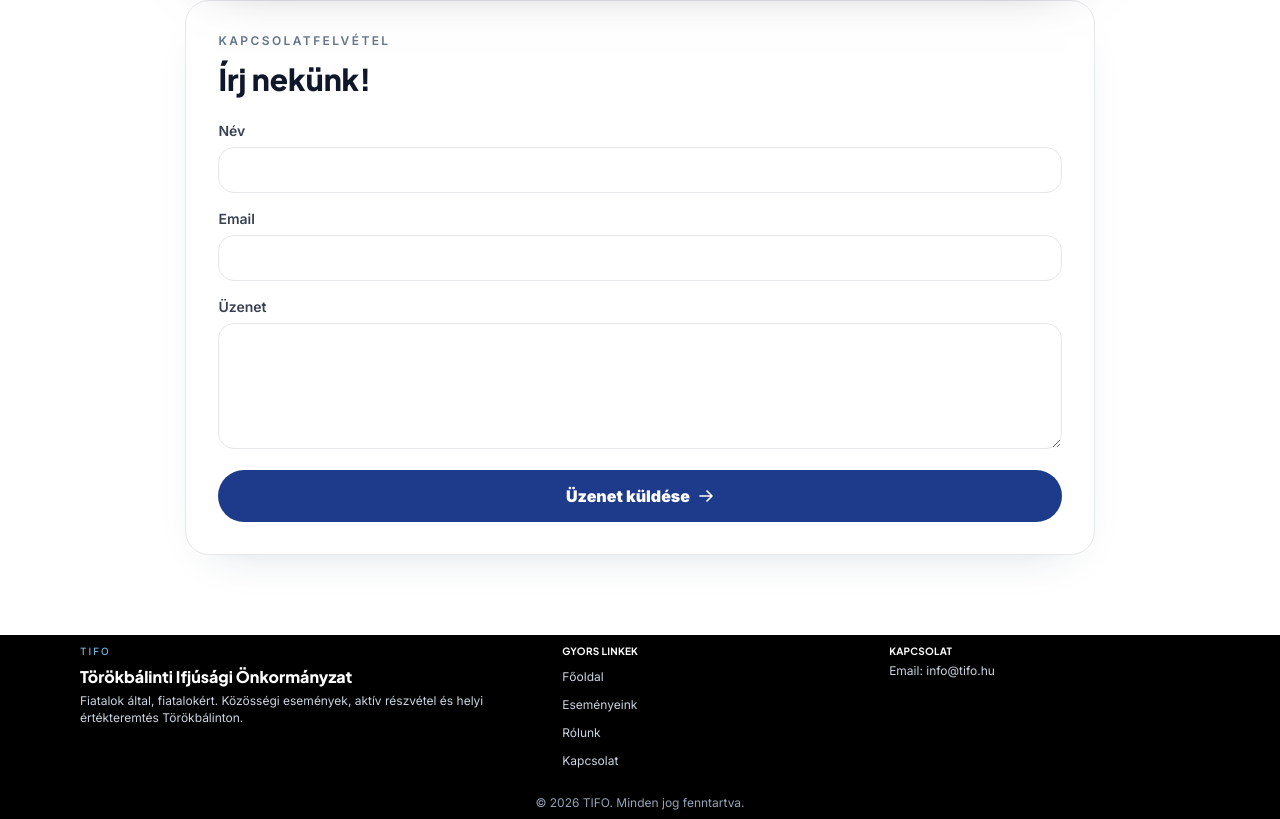
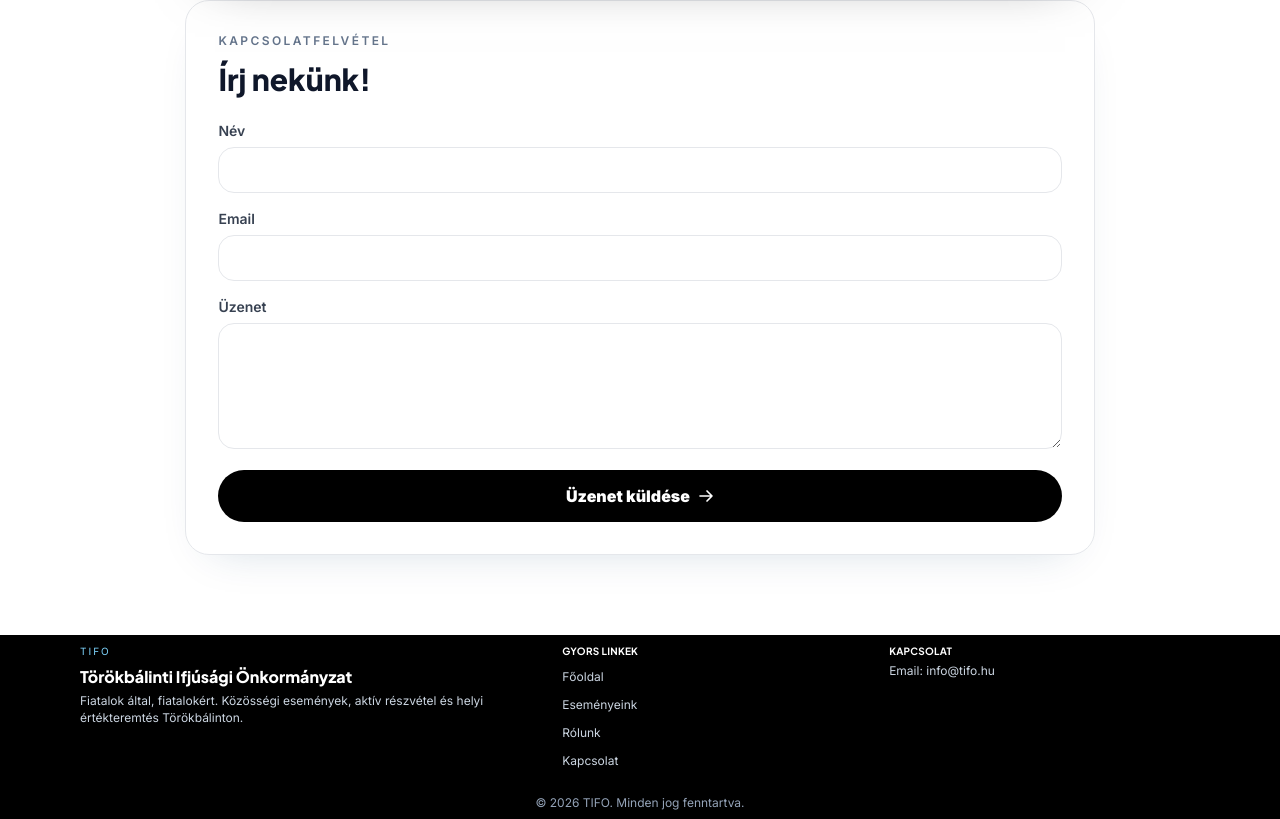
Before and after one commit to frkdigo/tifo, a Next.js app: page /kapcsolat in a window 1280 px wide. Shown: the part 554-1373 px from the top of the page. Built offline with nearby package versions, Linux system fonts and the light colour scheme; no server answers.

Commit message:
szinek javitasa

```diff
--- a/app/kapcsolat/page.tsx
+++ b/app/kapcsolat/page.tsx
@@ -160,7 +160,7 @@ export default function Kapcsolat() {
           </label>
           <button
             type="submit"
-            className="inline-flex justify-center items-center gap-2 rounded-full bg-blue-900 text-white font-black px-8 py-3.5 hover:bg-blue-800 hover:scale-105 active:scale-95 transition-all duration-200 disabled:opacity-60 disabled:cursor-not-allowed disabled:hover:scale-100"
+            className="inline-flex justify-center items-center gap-2 rounded-full bg-black text-white font-black px-8 py-3.5 hover:bg-neutral-800 hover:scale-105 active:scale-95 transition-all duration-200 disabled:opacity-60 disabled:cursor-not-allowed disabled:hover:scale-100"
             disabled={sending}
           >
             {sending ? "Küldés..." : (
```
